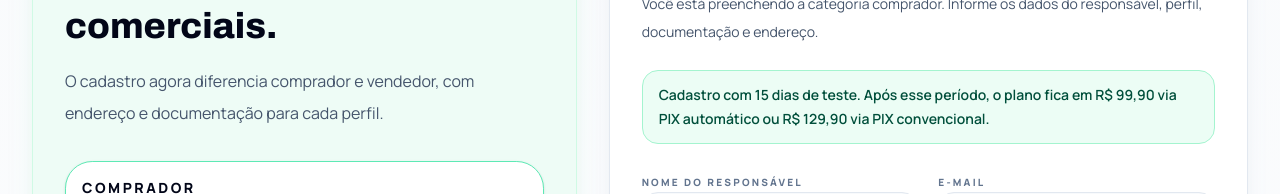
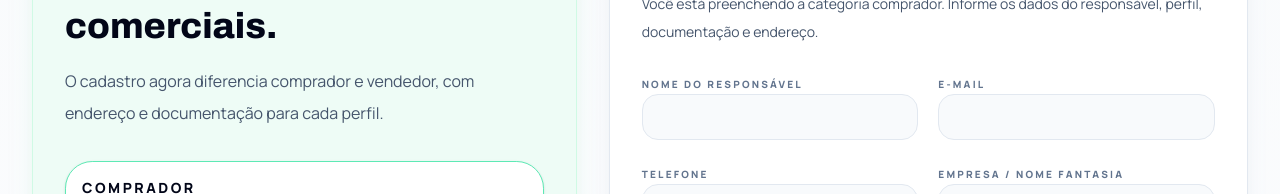
Before and after one commit to Andressa-Anthero7/alytha2, a React (Vite) app in the folder frontend/: page /app/cadastro/1 in a window 1280 px wide. Shown: the part 348-542 px from the top of the page. Built offline with nearby package versions, Linux system fonts and the light colour scheme; no server answers.

Commit message:
chore: backup cadastro update

```diff
--- a/frontend/src/modules/auth/RegisterPage.tsx
+++ b/frontend/src/modules/auth/RegisterPage.tsx
@@ -132,7 +132,6 @@ export function RegisterPage({ routeBase }: RegisterPageProps) {
     [normalizedRoleSlug],
   );
   const selectedRoleText = selectedRoleLabel.toLowerCase();
-  const showTrialNotice = normalizedRoleSlug === 'comprador' || normalizedRoleSlug === 'vendedor';
 
   const updateField = <K extends keyof RegisterFormState>(field: K, value: RegisterFormState[K]) => {
     setForm((previous) => ({ ...previous, [field]: value }));
@@ -260,13 +259,6 @@ export function RegisterPage({ routeBase }: RegisterPageProps) {
                 Você está preenchendo a categoria {selectedRoleText}. Informe os dados do responsável, perfil, documentação e endereço.
               </p>
             </div>
-
-            {showTrialNotice ? (
-              <div className="rounded-2xl border border-emerald-200 bg-emerald-50 px-4 py-3 text-sm font-semibold leading-6 text-emerald-900">
-                Cadastro com 15 dias de teste. Após esse período, o plano fica em R$ 99,90 via PIX automático ou R$ 129,90 via PIX
-                convencional.
-              </div>
-            ) : null}
 
             {error && (
               <div className="flex items-start gap-3 rounded-2xl border border-red-200 bg-red-50 px-4 py-3 text-sm text-red-700">
```
